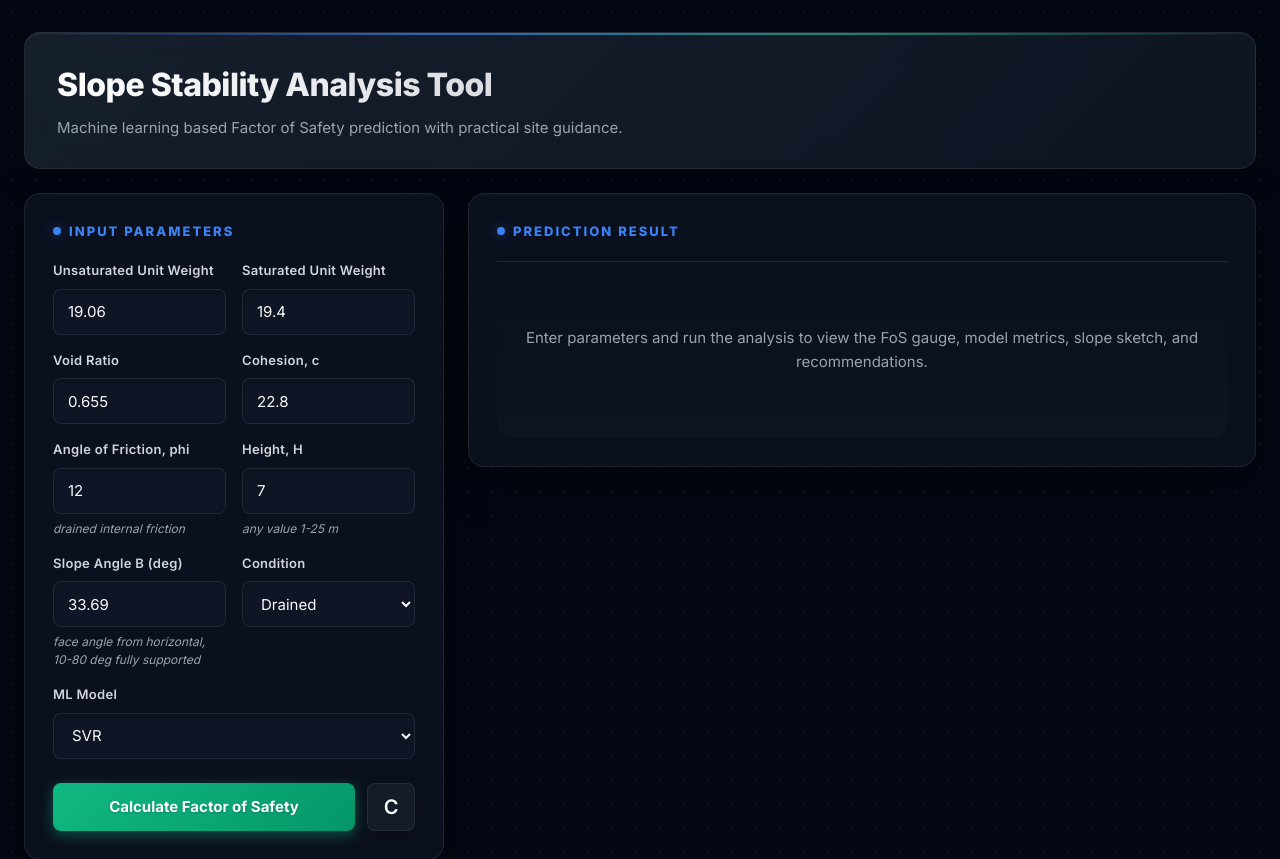
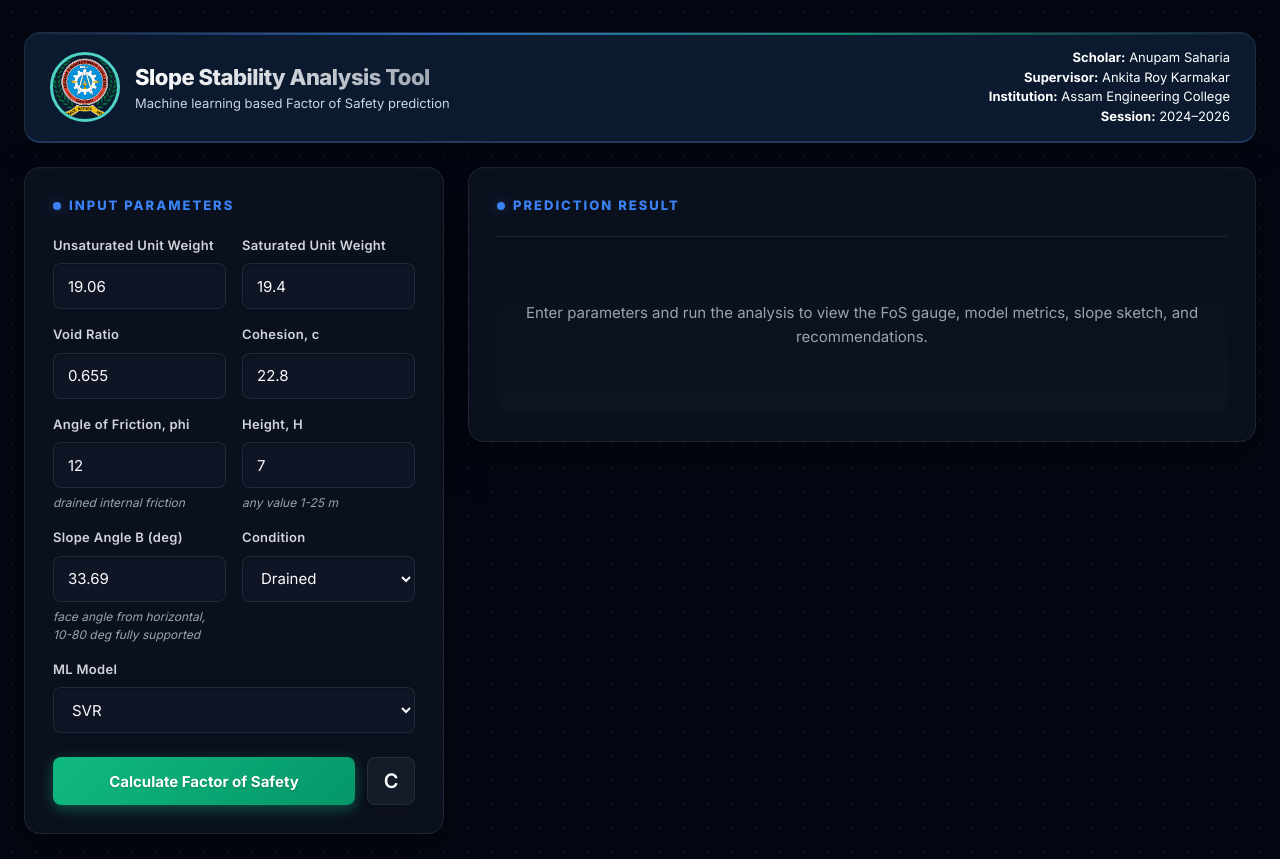
Before and after one commit to NirmalJT/slop-stability-tool, a Flask app: page / in a window 1280 px wide. Shown: the top 859 px of the page. Run offline with Flask 3, Linux system fonts and the light colour scheme.

Commit message:
add header

```diff
--- a/requirements.txt
+++ b/requirements.txt
@@ -1,6 +1,10 @@
-Flask
+flask
 numpy
 pandas
 scikit-learn
+xgboost
 matplotlib
+seaborn
+shap
+joblib
 gunicorn
--- a/templates/index.html
+++ b/templates/index.html
@@ -829,10 +829,35 @@
     </head>
     <body>
       <main class="page">
-        <header>
-          <h1>Slope Stability Analysis Tool</h1>
-          <p>Machine learning based Factor of Safety prediction with practical site guidance.</p>
-        </header>
+       <header style="display:flex; align-items:center; justify-content:space-between; padding:15px 25px; background:#0b1a2f; color:white; border-bottom:2px solid #1e3a5f;">
+
+  <!-- Left: Logo + Title -->
+  <div style="display:flex; align-items:center; gap:15px;">
+
+    <!-- Logo -->
+    <img src="/static/image.png"
+         alt="College Logo"
+         style="width:70px; height:70px; border-radius:50%; border:3px solid #4fd1c5; object-fit:cover;">
+
+    <!-- Title -->
+    <div>
+      <h1 style="margin:0; font-size:22px;">Slope Stability Analysis Tool</h1>
+      <p style="margin:0; font-size:13px; color:#cbd5e1;">
+        Machine learning based Factor of Safety prediction
+      </p>
+    </div>
+
+  </div>
+
+  <!-- Right: Project Info -->
+  <div style="text-align:right; font-size:13px; line-height:1.5;">
+    <div><strong>Scholar:</strong> Anupam Saharia</div>
+    <div><strong>Supervisor:</strong> Ankita Roy Karmakar</div>
+    <div><strong>Institution:</strong> Assam Engineering College</div>
+    <div><strong>Session:</strong> 2024–2026</div>
+  </div>
+
+</header>
 
         <div class="grid">
           <section class="panel">
```
Also changed, not shown: static/image.png (added).
